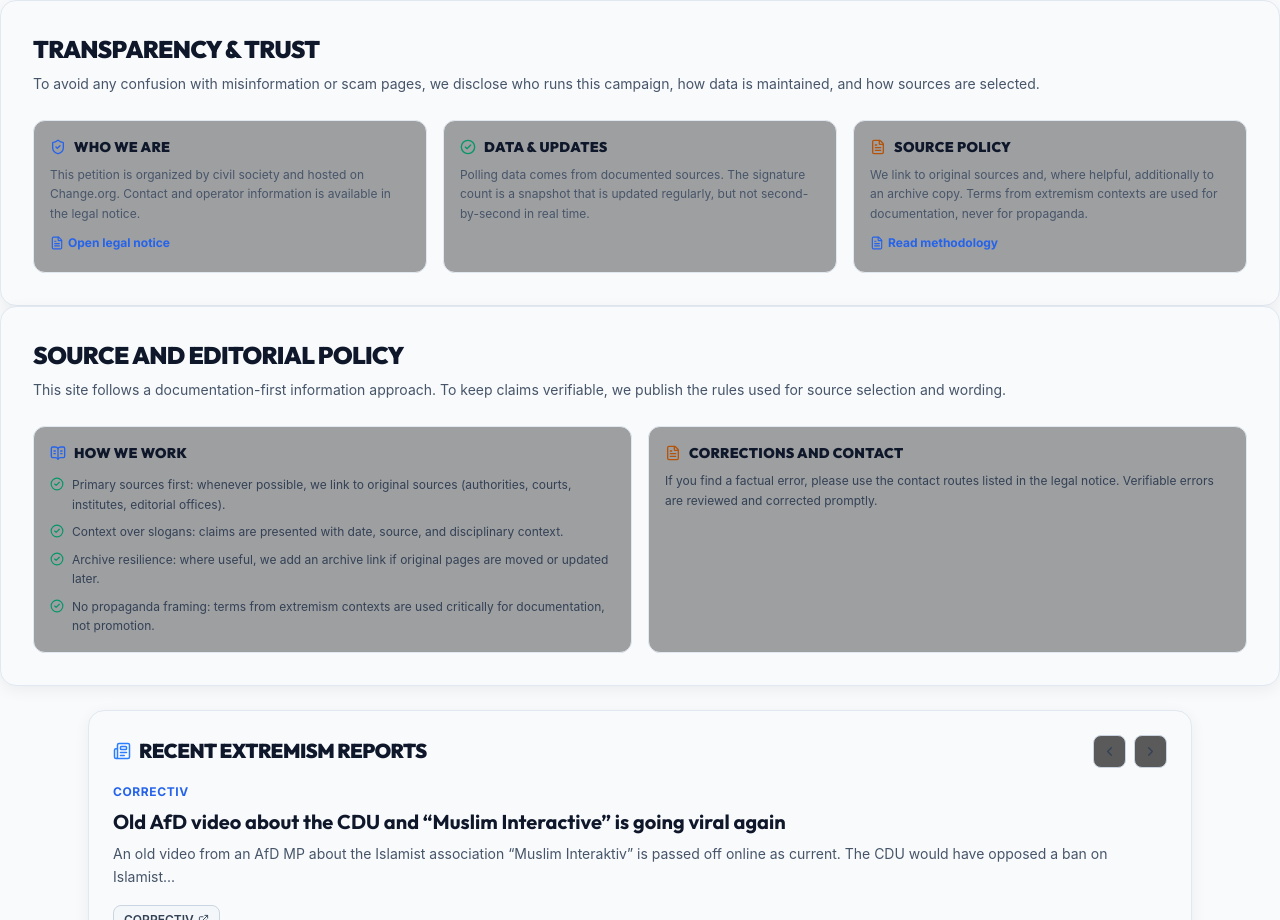
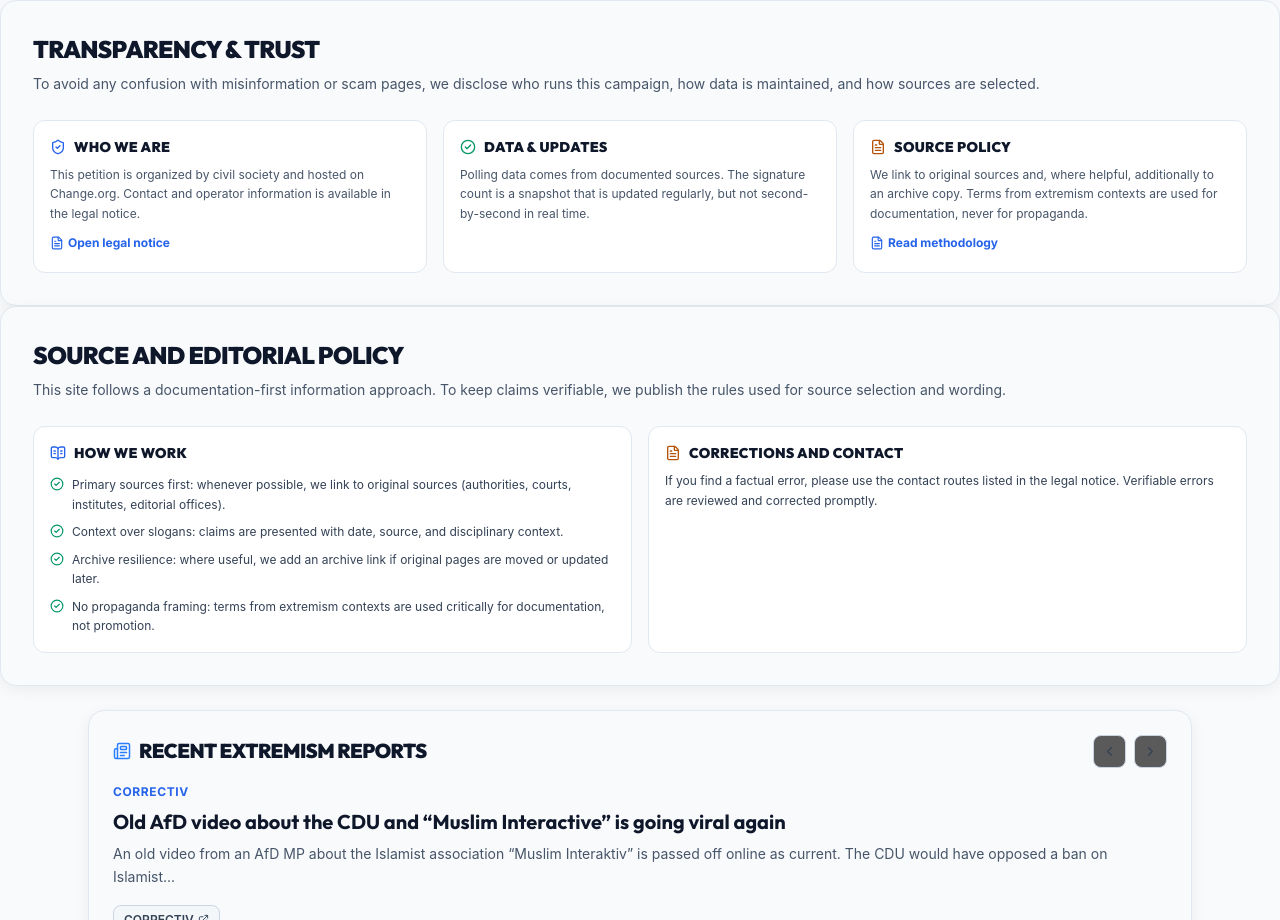
Before and after one commit to el-j/rescue-blue, a React (Vite) app: page / in a window 1280 px wide. Shown: the part 800-1720 px from the top of the page. Built offline with nearby package versions, Linux system fonts and the light colour scheme; no server answers; a web font is replaced by a local one.

Commit message:
feat: enhance deployment workflow and add new CSS utility class for light theme

```diff
--- a/src/index.css
+++ b/src/index.css
@@ -186,6 +186,7 @@
 .light-theme .bg-neutral-900\/80 { background-color: rgba(241, 245, 249, 0.8); }
 .light-theme .bg-neutral-900\/60 { background-color: rgba(241, 245, 249, 0.6); }
 .light-theme .bg-neutral-900\/50 { background-color: rgba(241, 245, 249, 0.5); }
+.light-theme .bg-neutral-900\/40 { background-color: rgba(255, 255, 255, 0.94); }
 .light-theme .bg-neutral-800 { background-color: #e2e8f0; }
 .light-theme .bg-neutral-950\/80 { background-color: rgba(248, 250, 252, 0.8); }
 .light-theme .bg-neutral-950\/85 { background-color: rgba(248, 250, 252, 0.9); }
```
